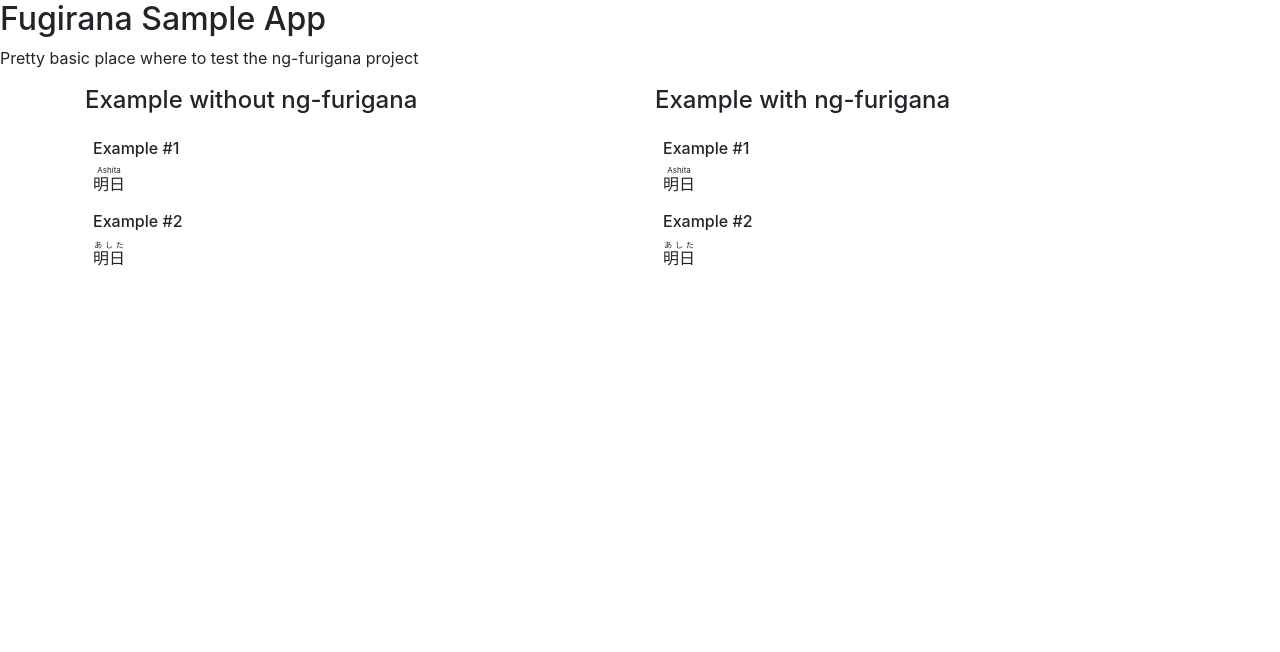
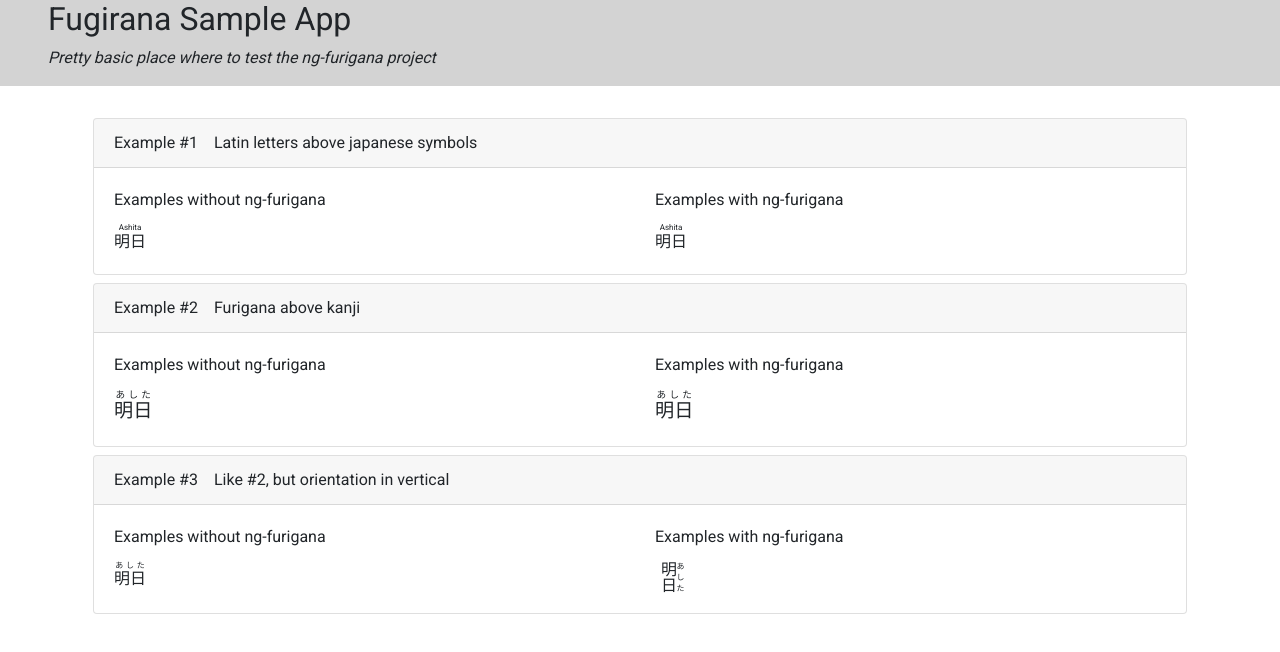
Before and after one commit to ThisIsDemetrio/yang-furigana, an Angular app in the folder furiganaSampleApp/: page / in a window 1280 px wide. Shown: the top 652 px of the page. Built offline with nearby package versions, Linux system fonts and the light colour scheme.

Commit message:
sample app update

```diff
--- a/furiganaSampleApp/src/app/app.component.html
+++ b/furiganaSampleApp/src/app/app.component.html
@@ -1,25 +1,46 @@
-<div>
+<div class="title">
   <h2>Fugirana Sample App</h2>
-  <p>Pretty basic place where to test the ng-furigana project</p>
+  <div class="description">Pretty basic place where to test the ng-furigana project</div>
 </div>
 <div class="container">
-  <div class="row">
-    <div class="col-6">
-      <h4 class="mb-3">Example without ng-furigana</h4>
-      <div class="p-2">
-        <h6>Example #1</h6>
-        <div>
-          <ruby>
-            明日
-            <rp>(</rp>
-            <rt>Ashita</rt>
-            <rp>)</rp>
-          </ruby>
+  <div class="card m-2">
+    <div class="card-header">
+        <span class="mr-3">Example #1</span>
+        <span class="description">Latin letters above japanese symbols</span>
+    </div>
+    <div class="card-body">
+      <div class="card-title row">
+          <div class="col">Examples without ng-furigana</div>
+          <div class="col">Examples with ng-furigana</div>
+      </div>
+      <div class="card-text row">
+        <div class="col">
+            <ruby>
+                明日
+                <rp>(</rp>
+                <rt>Ashita</rt>
+                <rp>)</rp>
+              </ruby>
+        </div>
+        <div class="col">
+          <span ngFurigana="Ashita">明日</span>
         </div>
       </div>
-      <div class="p-2">
-        <h6>Example #2</h6>
-        <div>
+    </div>
+  </div>
+
+  <div class="card m-2">
+    <div class="card-header">
+        <span class="mr-3">Example #2</span>
+        <span class="description">Furigana above kanji</span>
+    </div>
+    <div class="card-body">
+      <div class="card-title row">
+          <div class="col">Examples without ng-furigana</div>
+          <div class="col">Examples with ng-furigana</div>
+      </div>
+      <div class="card-text row fs-120">
+        <div class="col">
             <ruby>
               明日
               <rp>(</rp>
@@ -27,17 +48,35 @@
               <rp>)</rp>
             </ruby>
         </div>
+        <div class="col">
+          <div ngFurigana="あした">明日</div>
+        </div>
       </div>
     </div>
-    <div class="col-6">
-      <h4 class="mb-3">Example with ng-furigana</h4>
-      <div class="p-2">
-        <h6>Example #1</h6>
-        <div ngFurigana="Ashita">明日</div>
+  </div>
+
+  <div class="card m-2">
+    <div class="card-header">
+        <span class="mr-3">Example #3</span>
+        <span class="description">Like #2, but orientation in vertical</span>
+    </div>
+    <div class="card-body">
+      <div class="card-title row">
+          <div class="col">Examples without ng-furigana</div>
+          <div class="col">Examples with ng-furigana</div>
       </div>
-      <div class="p-2">
-        <h6>Example #2</h6>
-        <div ngFurigana="あした">明日</div>
+      <div class="card-text row">
+        <div class="col">
+            <ruby>
+              明日
+              <rp>(</rp>
+              <rt>あした</rt>
+              <rp>)</rp>
+            </ruby>
+        </div>
+        <div class="col">
+            <div class="vertical" ngFurigana="あした">明日</div>
+        </div>
       </div>
     </div>
   </div>
--- a/furiganaSampleApp/src/app/app.component.scss
+++ b/furiganaSampleApp/src/app/app.component.scss
@@ -1,3 +1,24 @@
 :host {
-    display: block;
+  display: block;
+  font-family: "Roboto", sans-serif;
+
+  .title {
+    background-color: lightgray;
+    padding-left: 3rem;
+    padding-bottom: 1rem;
+    margin-bottom: 2rem;
+
+    .description {
+      font-style: italic;
+    }
+  }
+
+  .fs-120 {
+    font-size: 1.2rem;
+  }
+
+  .vertical {
+    text-orientation: upright;
+    writing-mode: vertical-rl;
+  }
 }
--- a/furiganaSampleApp/src/index.html
+++ b/furiganaSampleApp/src/index.html
@@ -4,6 +4,7 @@
   <meta charset="utf-8">
   <title>FuriganaSampleApp</title>
   <base href="/">
+  <link href='http://fonts.googleapis.com/css?family=Roboto' rel='stylesheet' type='text/css'>
   <meta name="viewport" content="width=device-width, initial-scale=1">
   <link rel="icon" type="image/x-icon" href="favicon.ico">
 </head>
```
